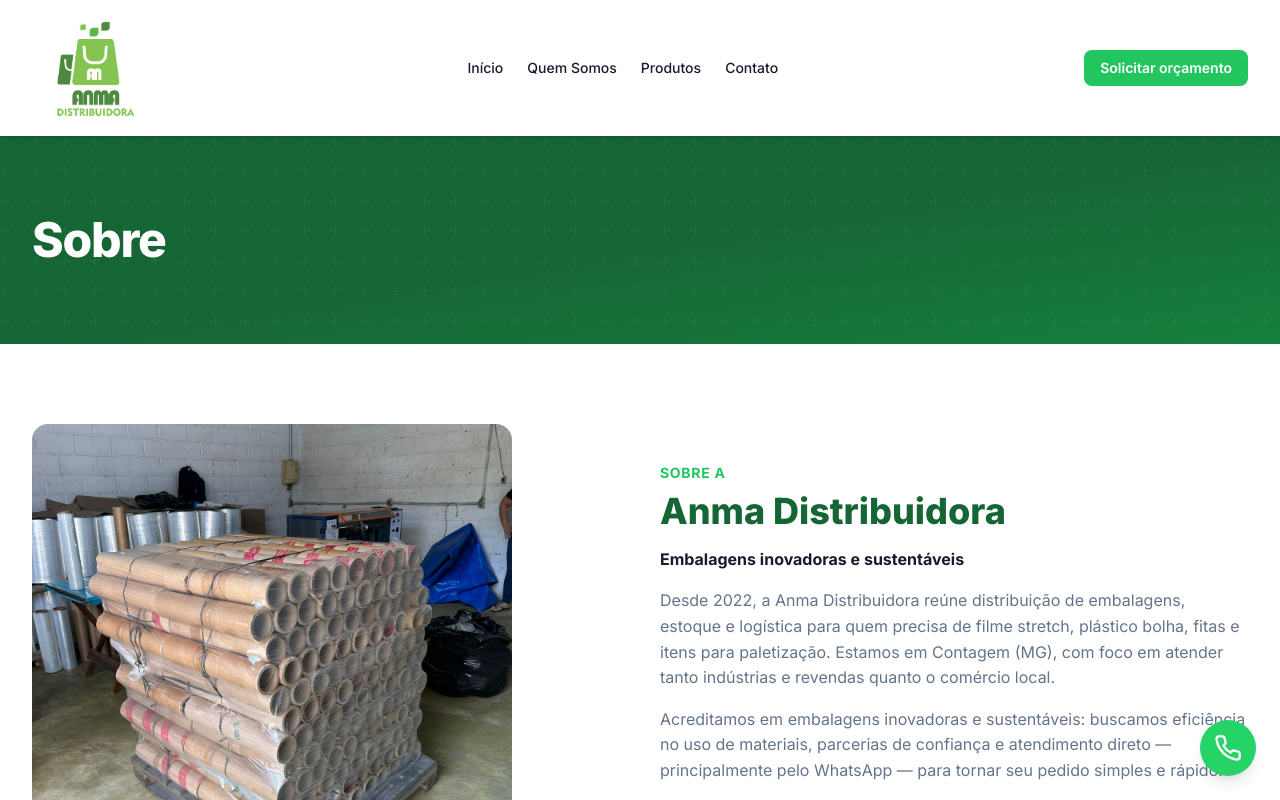
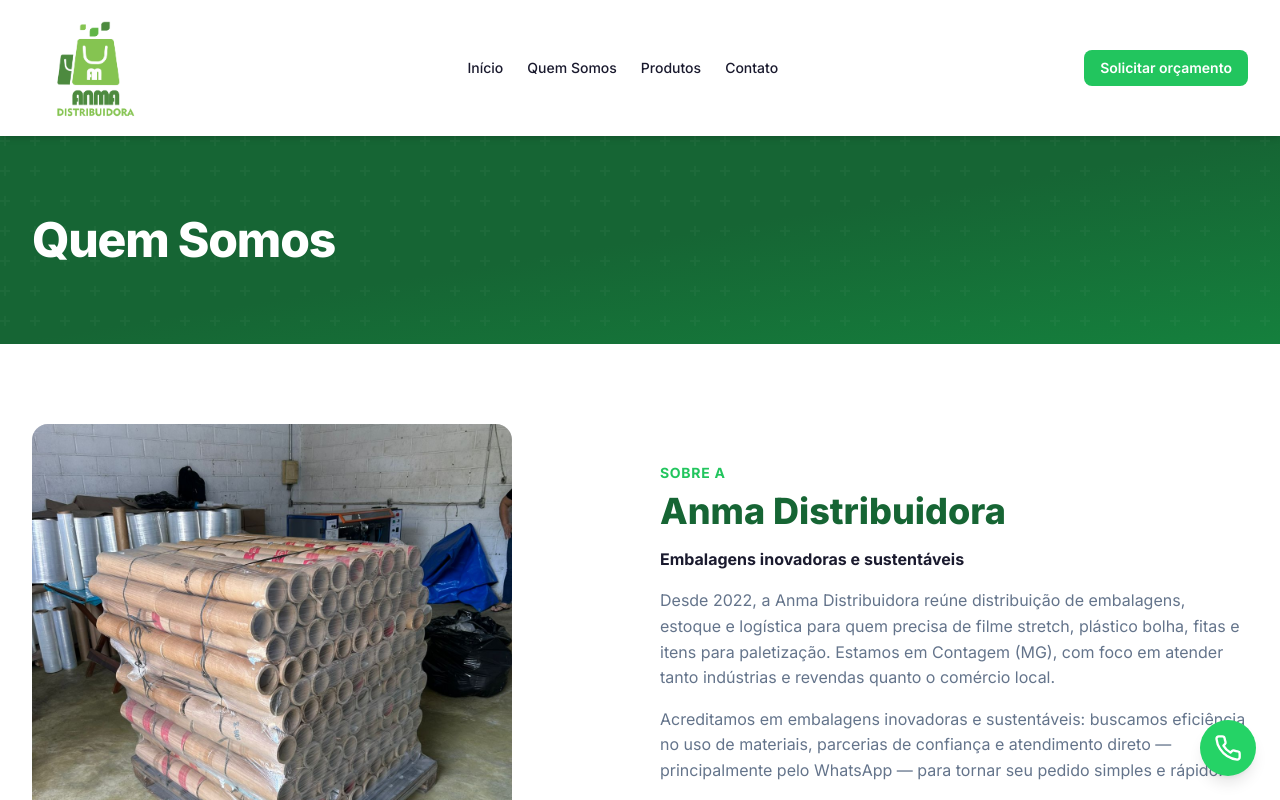
Before and after one commit to GabriiellR/AnmaDistribuidora, a Next.js app: page /sobre in a window 1280 px wide. Shown: the top 800 px of the page. Built offline with nearby package versions, Linux system fonts and the light colour scheme.

Commit message:
Feat: Ajuste de nomenclaturas

```diff
--- a/app/sobre/page.tsx
+++ b/app/sobre/page.tsx
@@ -11,7 +11,7 @@
 export default function SobrePage() {
   return (
     <>
-      <PageBanner title="Sobre" />
+      <PageBanner title="Quem Somos" />
       <SobreContent />
     </>
   );
--- a/components/NossaEstruturaMedia.tsx
+++ b/components/NossaEstruturaMedia.tsx
@@ -33,6 +33,7 @@
         className="aspect-video w-full max-h-[420px] rounded-2xl bg-black object-cover shadow-md ring-1 ring-surface-border"
         autoPlay
         muted
+        loop
         playsInline
         preload="metadata"
         poster={poster?.trim() ? poster : undefined}
```
